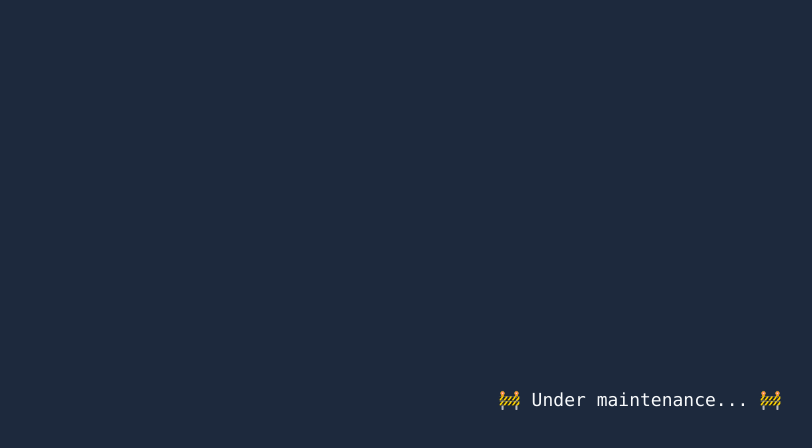
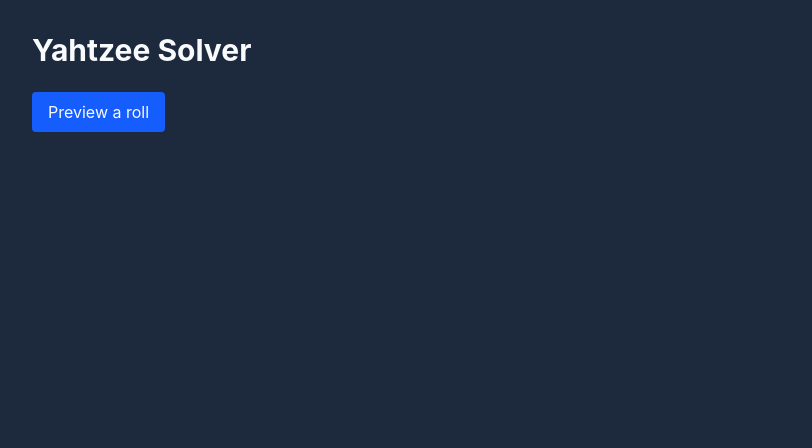
Before and after one commit to benc07/yahtzee-solver, a React (Vite) app in the folder client/: page / in a window 1280 px wide. Shown: the top 448 px of the page, without its empty margins (0-812 px from the left). Built offline with nearby package versions, Linux system fonts and the light colour scheme.

Commit message:
test client

```diff
--- a/client/src/App.tsx
+++ b/client/src/App.tsx
@@ -1,10 +1,73 @@
+import { useState } from "react";
 import "./App.css";
 
+type GameState = {
+  dice: number[];
+  rolls_left: number;
+  total_score: number;
+};
+
 function App() {
+  const [game, setGame] = useState<GameState | null>(null);
+  const [loading, setLoading] = useState(false);
+  const [error, setError] = useState("");
+
+  async function loadPreview() {
+    setLoading(true);
+    setError("");
+
+    try {
+      const response = await fetch("/api/preview");
+
+      if (!response.ok) {
+        throw new Error("Could not load the game.");
+      }
+
+      const data: GameState = await response.json();
+      setGame(data);
+    } catch {
+      setError("Could not load the preview. Check that Flask is running.");
+    } finally {
+      setLoading(false);
+    }
+  }
+
   return (
-    <div className="h-screen w-full flex justify-center items-center bg-slate-800 text-slate-50 font-mono text-lg">
-      <p>🚧 Under maintenance... 🚧</p>
-    </div>
+    <main className="min-h-screen bg-slate-800 p-8 text-slate-50">
+      <h1 className="mb-6 text-3xl font-bold">Yahtzee Solver</h1>
+
+      <button
+        onClick={loadPreview}
+        disabled={loading}
+        className="rounded bg-blue-600 px-4 py-2 disabled:opacity-50"
+      >
+        {loading ? "Loading..." : "Preview a roll"}
+      </button>
+
+      {error && (
+        <p role="alert" className="mt-4 text-red-300">
+          {error}
+        </p>
+      )}
+
+      {game && (
+        <section className="mt-6">
+          <div className="mb-4 flex gap-3">
+            {game.dice.map((die, index) => (
+              <div
+                key={index}
+                className="flex h-12 w-12 items-center justify-center rounded bg-white text-2xl font-bold text-slate-900"
+              >
+                {die}
+              </div>
+            ))}
+          </div>
+
+          <p>Rolls left: {game.rolls_left}</p>
+          <p>Total score: {game.total_score}</p>
+        </section>
+      )}
+    </main>
   );
 }
 
--- a/client/vite.config.ts
+++ b/client/vite.config.ts
@@ -1,7 +1,7 @@
-import { defineConfig } from 'vite'
-import react, { reactCompilerPreset } from '@vitejs/plugin-react'
-import babel from '@rolldown/plugin-babel'
-import tailwindcss from '@tailwindcss/vite'
+import { defineConfig } from "vite";
+import react, { reactCompilerPreset } from "@vitejs/plugin-react";
+import babel from "@rolldown/plugin-babel";
+import tailwindcss from "@tailwindcss/vite";
 
 // https://vite.dev/config/
 export default defineConfig({
@@ -10,4 +10,9 @@ export default defineConfig({
     babel({ presets: [reactCompilerPreset()] }),
     tailwindcss(),
   ],
-})
+  server: {
+    proxy: {
+      "/api": "http://127.0.0.1:5001",
+    },
+  },
+});
```
